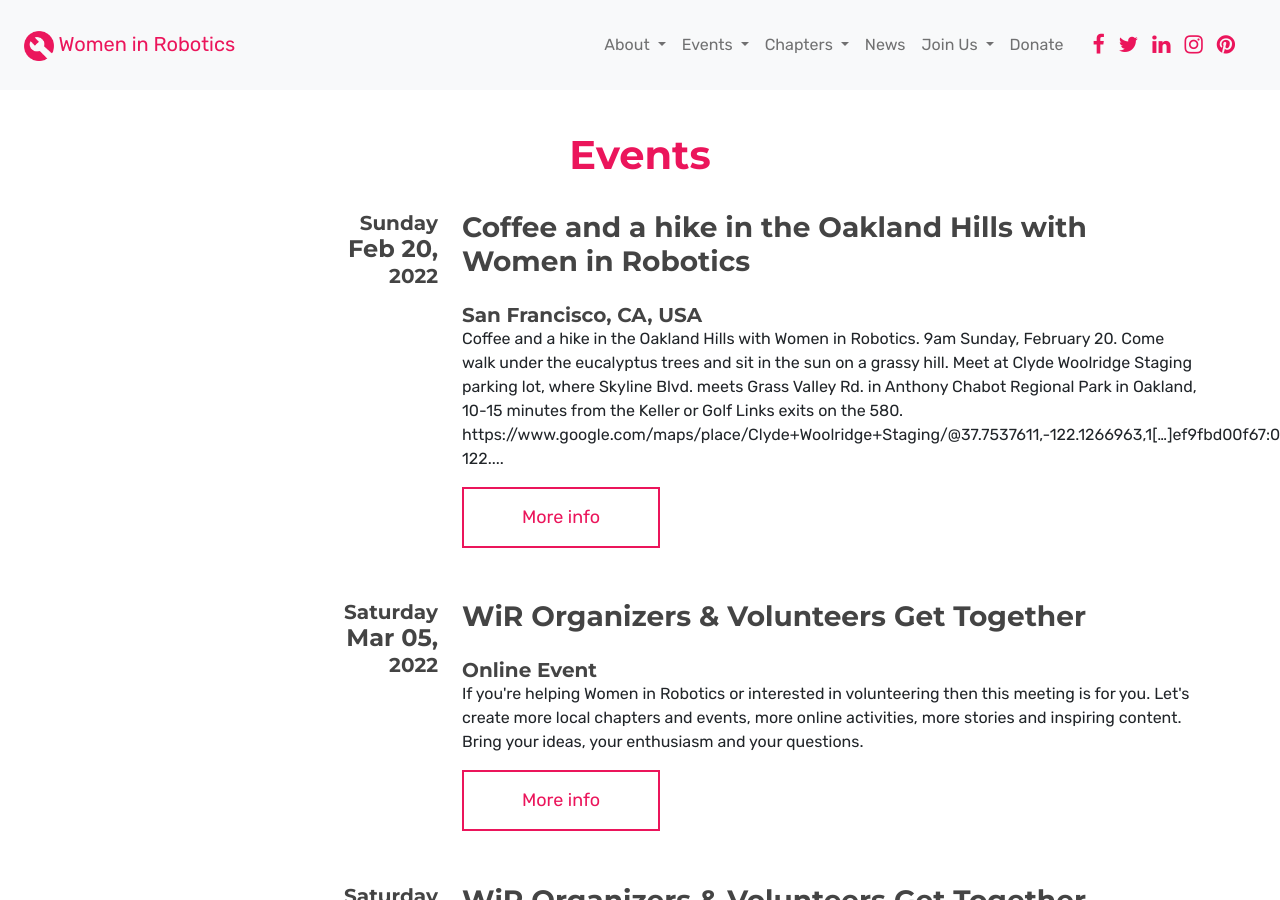
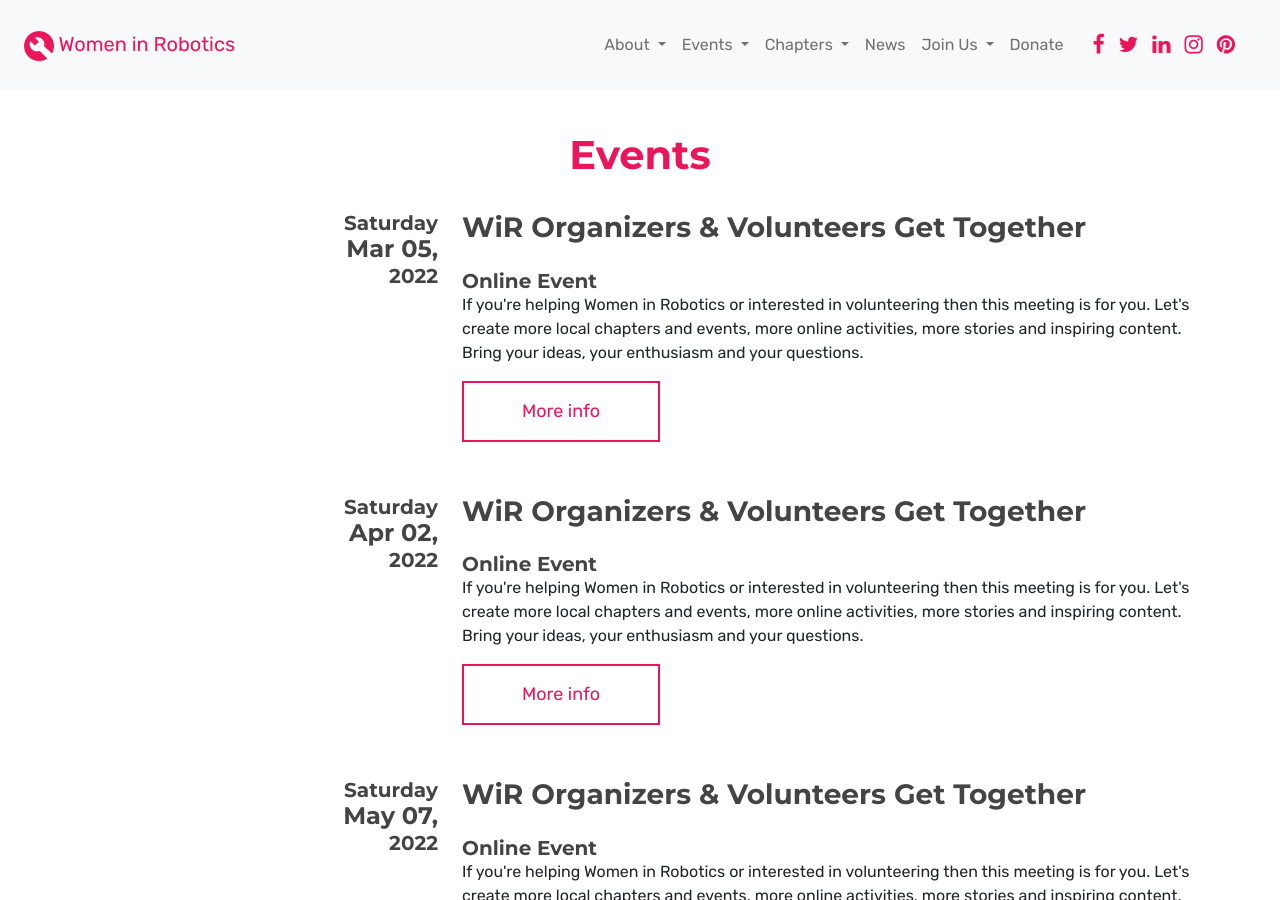
Before and after one commit to womeninrobotics/womeninrobotics.github.io, a Jekyll site: the page built from pages/events.html, in a window 1280 px wide and 900 px high. Built offline with Jekyll 4.4.1, drawn with Linux system fonts in a browser that asks for light colours; a script that is not in the unit is left out.

Commit message:
Updating events

```diff
--- a/_data/events.json
+++ b/_data/events.json
@@ -1,14 +1,4 @@
 [
-  {
-    "id": 8730,
-    "url": "https://meetingplace.io/women-in-robotics-bay-area/events/8730",
-    "name": "Coffee and a hike in the Oakland Hills with Women in Robotics",
-    "description": "<div><strong>Coffee and a hike in the Oakland Hills with Women in Robotics</strong>. 9am Sunday, February 20. Come walk under the eucalyptus trees and sit in the sun on a grassy hill. Meet at Clyde Woolridge Staging parking lot, where Skyline Blvd. meets Grass Valley Rd. in Anthony Chabot Regional Park in Oakland, 10-15 minutes from the Keller or Golf Links exits on the 580. <a href=\"https://www.google.com/maps/place/Clyde+Woolridge+Staging/@37.7537611,-122.1266963,15.04z/data=!4m13!1m7!3m6!1s0x808f8f133bd1c78b:0x5eca8712cc9a7195!2sGrass+Valley,+Oakland,+CA+94605!3b1!8m2!3d37.7525172!4d-122.1509798!3m4!1s0x808f8ef9fbd00f67:0xbc91887cb08c1ec2!8m2!3d37.753804!4d-122.1182058\">https://www.google.com/maps/place/Clyde+Woolridge+Staging/@37.7537611,-122.1266963,1[…]ef9fbd00f67:0xbc91887cb08c1ec2!8m2!3d37.753804!4d-122.1182058</a> Leave parking lot at 9:00am for a short walk and coffee (BYO coffee, snack, and towel/picnic blanket if desired) on a grassy hill within 100m of trailhead. Coffee followed by hike but it's fine to come just for coffee (and to hang out on the hill as long as you like) if you like picnics better than hiking. Hiking is fairly gentle hills, fire road wide trails. If many come, we'll break into small subgroups based on desired hiking speed/distance and for easy social distancing. It's easy to walk a nice half mile or ten from that trailhead. Be vaxed/boosted, keep 6'-10' apart. Friends, co-workers, and leashed dogs welcome.</div>",
-    "location": "San Francisco, CA, USA",
-    "location_info": "[Shown to members only]",
-    "start_time": "2022-02-20T09:00:00-08:00",
-    "end_time": "2022-02-20T11:00:00-08:00"
-  },
   {
     "id": 7313,
     "url": "https://meetingplace.io/womeninrobotics/events/7313",
```
